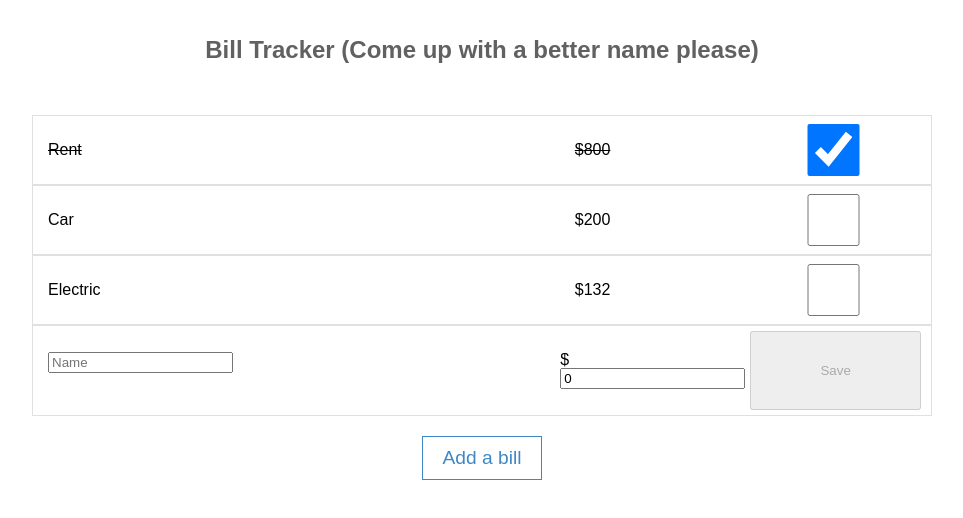
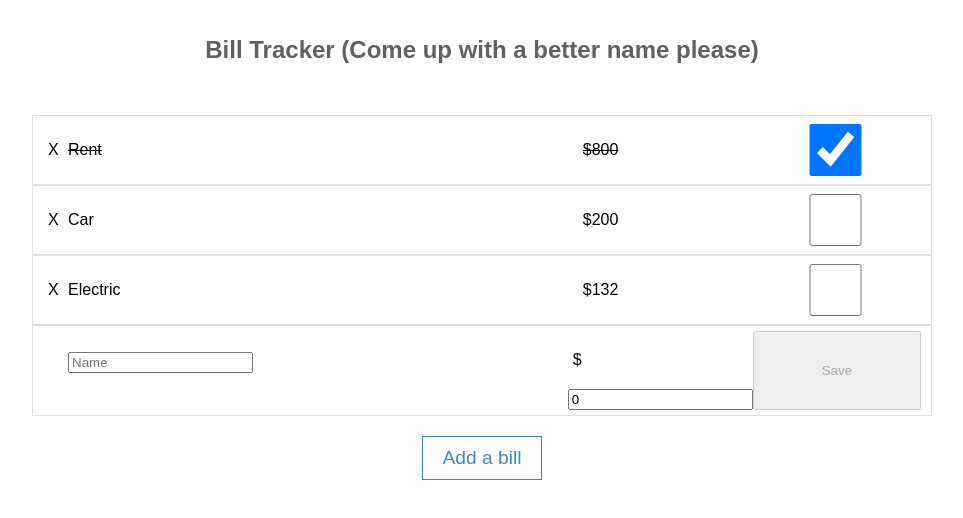
Before and after one commit to krames12/bill-tracker, a React (Create React App) app: page / in a window 1280 px wide. Shown: the top 518 px of the page, without its empty margins (158-1121 px from the left). Built offline with nearby package versions, Linux system fonts and the light colour scheme.

Commit message:
can now remove bill from list

```diff
--- a/src/App.css
+++ b/src/App.css
@@ -17,6 +17,11 @@ body {
   text-decoration: line-through;
 }
 
+.icon {
+  cursor: pointer;
+  user-select: none;
+}
+
 #bills-container {
   margin: 0 auto;
   max-width: 900px;
@@ -26,7 +31,7 @@ body {
 
 .bill-item {
   display: grid;
-  grid-template-columns: 3fr 1fr 1fr;
+  grid-template-columns: 20px 3fr 1fr 1fr;
   border: 1px solid #E0E0E0;
   padding: 5px 10px;
   line-height: 1em;
--- a/src/components/Bill.js
+++ b/src/components/Bill.js
@@ -15,7 +15,14 @@ class Bill extends React.Component {
   render() {
     return (
       <div className="bill-item">
-        <p className={`bill-name ${this.state.completed?'paid-bill':''}`}>{this.props.name}</p>
+        <p
+          className="icon"
+          onClick={() => this.props.clickHandler(this.props.id)}
+        >
+          X
+        </p>
+        <p className={`bill-name ${this.state.completed?'paid-bill':''}`}>
+        {this.props.name}</p>
         <p className={`bill-cost ${this.state.completed?'paid-bill':''}`}>${this.props.cost}</p>
         <input
           type="checkbox"
--- a/src/components/BillContainer.js
+++ b/src/components/BillContainer.js
@@ -41,13 +41,25 @@ class BillContainer extends Component {
     this.setState({ bills: newBills })
   }
 
+  removeBill = (billId) => {
+    let newBills = this.state.bills.filter( bill => {
+      return billId !== bill.id ? bill : false
+    } )
+
+    this.setState({ "bills": newBills })
+  }
+
   render() {
     return(
       <div id='bills-container'>
         {
           this.state.bills && this.state.bills.length ?
           this.state.bills.map( (bill) => (
-            <Bill key={bill.id} clickHandler={this.toggleBillComplete} {...bill} />
+            <Bill
+              key={bill.id}
+              clickHandler={this.removeBill}
+              {...bill}
+            />
           ))
           :
           <p>You have no bills</p>
--- a/src/components/BillEdit.js
+++ b/src/components/BillEdit.js
@@ -30,6 +30,7 @@ class BillEdit extends Component {
 
     return (
       <div className="bill-item">
+        <p></p>
         <p className="bill-name">
           <input
             type="text"
@@ -39,14 +40,15 @@ class BillEdit extends Component {
             onChange={this.handleChange}
           />
         </p>
-        <p className="bill-cost">
-          $<input
+        <div className="bill-cost">
+          <p>$</p>
+          <input
             type="text"
             id="cost"
             value={this.state.cost?this.state.cost:0}
             onChange={this.handleChange}
           />
-        </p>
+        </div>
         <button
           onClick={this.handleSubmit}
           disabled={!canSubmit}
```
